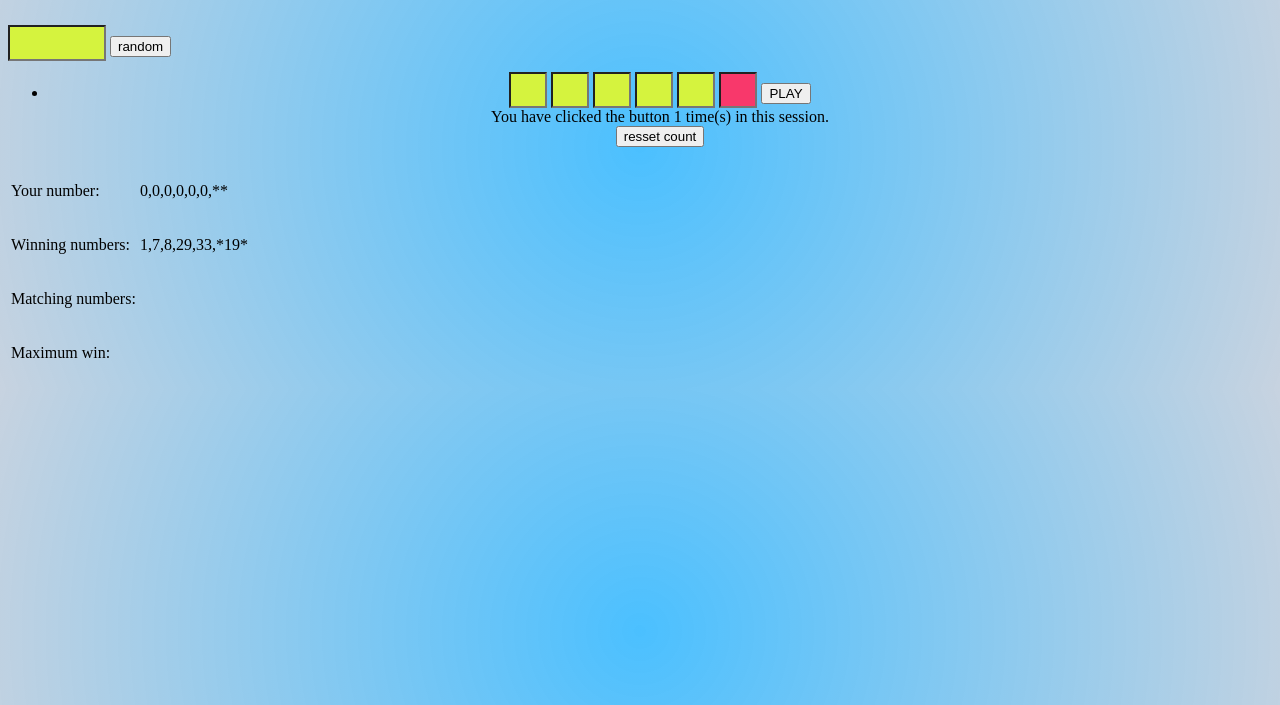
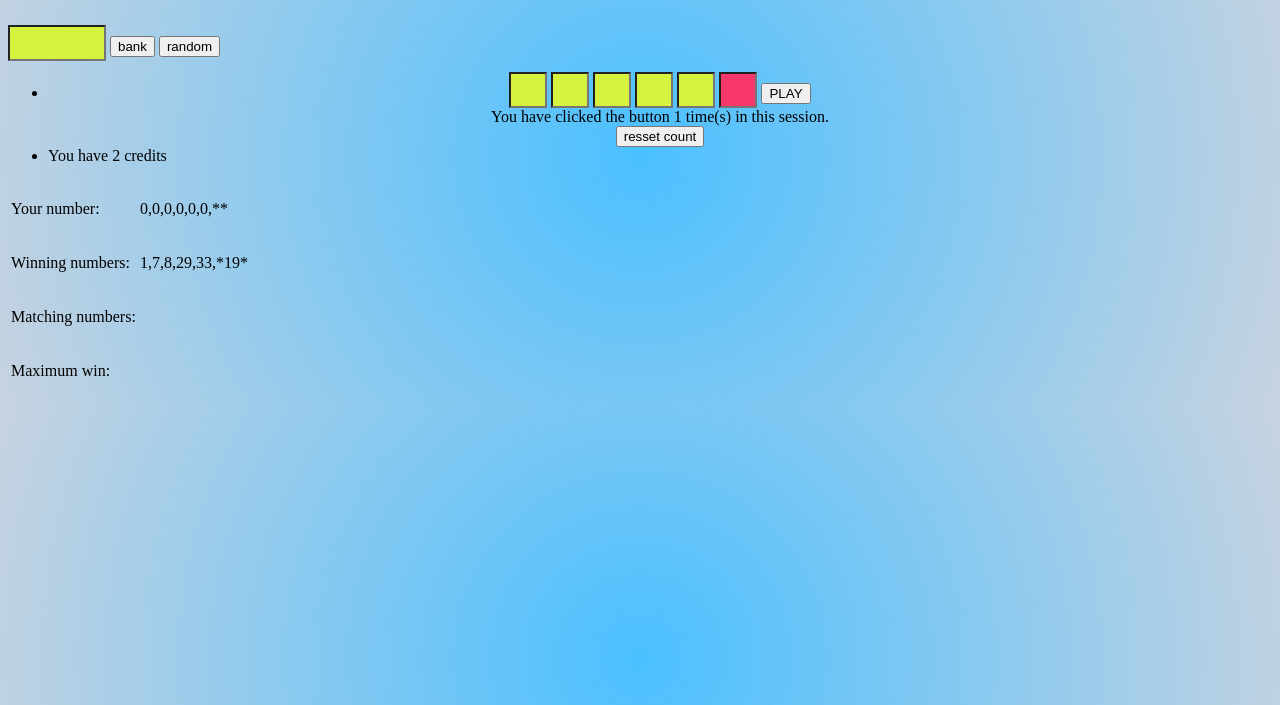
Before and after one commit to bogutskii/fakeLottery, a website: page index.html in a window 1280 px wide. Both pictures are taken after a click on the button "PLAY". Shown: the part 95-800 px from the top of the page. Drawn offline with Linux system fonts and the light colour scheme.

Commit message:
-bank function

```diff
--- a/index.html
+++ b/index.html
@@ -7,7 +7,10 @@
   <h1>Fake Lottery</h1>
   <div>
   <input id="inputBank" type = "number" class="numbox" onkeypress="this.value=this.value.substring(0,4);"size="6">
+    <button onclick="getBankCredit()">bank</button>
+
     <button onclick="check()">random</button>
+
   </div>
   <ul class="inputForm" >
     <li class="numberbox_wrapper" >
@@ -18,11 +21,12 @@
         <input name="Num4" type="number" id="numBoxId" class="numbox" onkeyup="limit(this);">
         <input name="Num5" type="number" id="numBoxId" class="numbox" onkeyup="limit(this);">
         <input name="Mega" type="number" id="Mega" class="specialNumBox" onkeyup="limitSpecial(this);">
-        <button onclick="(clickCounter(),getInputVal(),matchNumbers())"> PLAY </button>
+        <button onclick="(clickCounter(),getInputVal(),matchNumbers(),minusCredit())"> PLAY </button>
           <div id="CountResult"></div>
         <button onclick="clickCounterZero()"> resset count </button>
       </div>
     </li>
+    <li><span id="bankCredit"></li>
   </ul>
   <table>
     <tr>
--- a/scripts/index.js
+++ b/scripts/index.js
@@ -1,33 +1,50 @@
 let maxWinNum = '';
 // limit for entering more than 69
-let maxWinStatus = 0;
+//let maxWinStatus = 0;
+
+// bank credit
+let  credits = 2;
+const getBankCredit = () => {
+  credits = document.getElementById('inputBank').value;
+  document.getElementById('bankCredit').innerHTML = 'You have ' +  credits + ' credits';
+  return credits;
+};
+const minusCredit = () => {
+  if (credits >2 ){credits-=2;}
+ else if(credits <= 1){return alert ('refill credits')}
+  document.getElementById('bankCredit').innerHTML = 'You have ' +  credits + ' credits';
+
+}
+// limit on enter numbers
 function limit(elem) {
 	let max_chars = 2;
-	if (elem.value > 69 ) {
+	if (elem.value > 69) {
 		elem.value = elem.value.substr(0, max_chars - 1);
 	}
 	else if (elem.value.length > max_chars) {
 		elem.value = elem.value.substr(0, max_chars);
 	}
 }
+
 // limit for special  entering more than 26
 function limitSpecial(elem) {
 	let max_chars = 2;
-	if (elem.value > 26 ) {
+	if (elem.value > 26) {
 		elem.value = elem.value.substr(0, max_chars - 1);
 	}
 	else if (elem.value.length > max_chars) {
 		elem.value = elem.value.substr(0, max_chars);
 	}
 }
+
 // collects all input values into an array, and sorts (except for the special value at the end)
-const getInputVal =  () => {
+const getInputVal = () => {
 	const inputVal = document.getElementsByClassName('numbox');
 	let allInputValues = [];
 	for (let i = 0; i < inputVal.length; i++) {
 		allInputValues.push(inputVal[i].value);
 	}
-	let res = allInputValues.sort((a, b) => a - b).map(el=> Number(el));
+	let res = allInputValues.sort((a, b) => a - b).map(el => Number(el));
 	let special = document.getElementsByClassName('specialNumBox')[0].value;
 	res.push('*' + special + '*');
 	document.getElementById('userNumStatus').innerHTML = res;
@@ -48,38 +65,38 @@ const randomizer = () => {
 };
 const randomUserNumber = () => randomizer();
 const winningNumbers = randomizer;
-function check () {
-console.log(randomUserNumber())
-  console.log(randomUserNumber)
 
+function check() {
+	console.log(randomUserNumber());
 }
+
 //Match numbers ---------need fix---------
-const matchNumbers =  () => {
+const matchNumbers = () => {
 	let win = 0;
 	let user = getInputVal();
 	let arr = [];
 	document.getElementById('winNumStatus').innerHTML = win = winningNumbers();
 
-	for(let i = 0; i < winningNumbers().length; i++){
+	for (let i = 0; i < winningNumbers().length; i++) {
 		let temp = win.shift();
-		if(user.includes(temp)){
+		if (user.includes(temp)) {
 			arr.push(temp);
 		}
 	}
 
 	document.getElementById('matchNumStatus').innerHTML = arr;
-	if (arr.length >= maxWinNum.length){
+	if (arr.length >= maxWinNum.length) {
 		maxWinNum = arr;
-    document.getElementById('maxWinStatus').innerHTML = maxWinNum;
+		document.getElementById('maxWinStatus').innerHTML = maxWinNum;
 	}
-	return  arr;
+	return arr;
 };
 
 // counter
 const clickCounter = () => {
 	if (typeof(Storage)) {
 		if (sessionStorage.clickcount) {
-			sessionStorage.clickcount = Number(sessionStorage.clickcount)+1;
+			sessionStorage.clickcount = Number(sessionStorage.clickcount) + 1;
 		} else {
 			sessionStorage.clickcount = 1;
 		}
@@ -91,5 +108,5 @@ const clickCounter = () => {
 
 function clickCounterZero() {
 	sessionStorage.clickcount = 0;
-	document.getElementById('CountResult').innerHTML='You have clicked the button ' + sessionStorage.clickcount + ' time(s) in this session.';
+	document.getElementById('CountResult').innerHTML = 'You have clicked the button ' + sessionStorage.clickcount + ' time(s) in this session.';
 }
```
